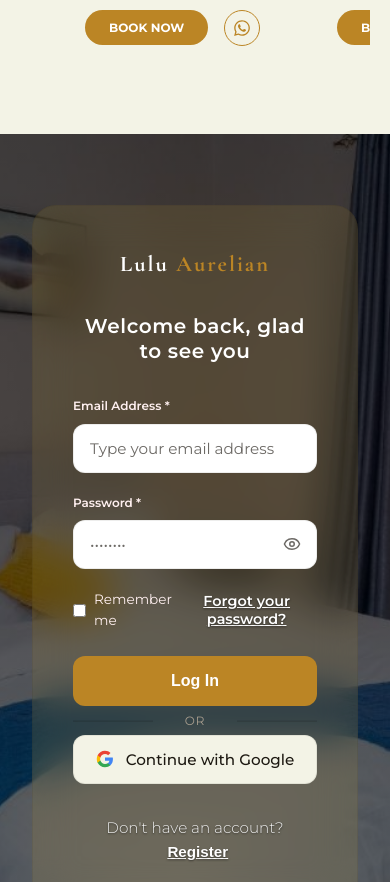
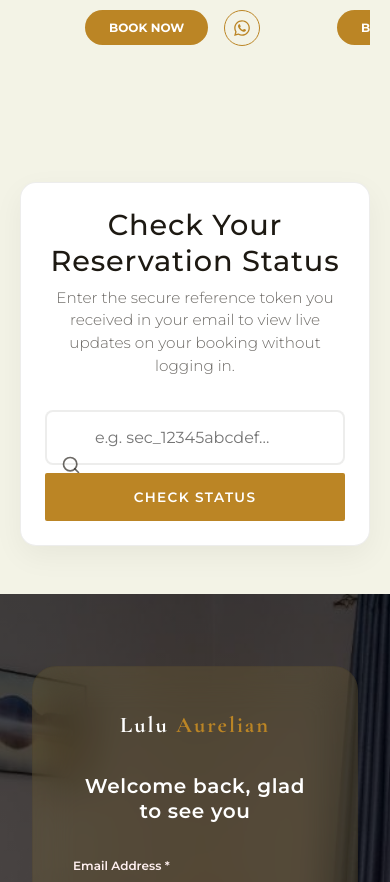
Before and after one commit to leonokumu254/lulu-aurelian, a React (Vite) app: page / in a window 390 px wide. Shown: the part 6820-7702 px from the top of the page. Built offline with nearby package versions, Linux system fonts and the light colour scheme; no server answers; a web font is replaced by a local one.

Commit message:
Enhance payment UX and add BookingStatusWidget

```diff
--- a/src/App.jsx
+++ b/src/App.jsx
@@ -19,6 +19,7 @@ import SuccessModal from './components/SuccessModal';
 import PortalDashboard from './components/PortalDashboard';
 import AuthPage from './components/AuthPage';
 import GuestAuthModal from './components/GuestAuthModal';
+import BookingStatusWidget from './components/BookingStatusWidget';
 
 import AOS from 'aos';
 import 'aos/dist/aos.css';
@@ -302,6 +303,7 @@ export default function App() {
           <Listings onBookSelect={handleBookSelect} />
           <WhyChooseUs />
           <OffersSection setPage={(p, params) => navigateToPage(p, params)} />
+          <BookingStatusWidget />
           {!authUser && (
             <AuthPage
               onLoginSuccess={(profile) => {
--- /dev/null
+++ b/src/components/BookingStatusWidget.css
@@ -0,0 +1,168 @@
+.booking-status-section {
+  padding: 4rem 1rem;
+  background-color: var(--color-bg);
+}
+
+.status-widget-container {
+  max-width: 650px;
+  margin: 0 auto;
+  background: #FFF;
+  border-radius: 16px;
+  padding: 2.5rem;
+  box-shadow: 0 10px 30px rgba(0,0,0,0.05);
+  border: 1px solid var(--color-border);
+}
+
+.status-widget-header {
+  text-align: center;
+  margin-bottom: 2rem;
+}
+
+.status-widget-header h2 {
+  font-family: var(--font-display);
+  font-size: 1.8rem;
+  color: var(--color-text);
+  margin-bottom: 0.5rem;
+}
+
+.status-widget-header p {
+  color: var(--color-muted);
+  font-size: 0.95rem;
+  line-height: 1.5;
+}
+
+.search-input-wrapper {
+  position: relative;
+  display: flex;
+  gap: 1rem;
+}
+
+.search-icon {
+  position: absolute;
+  left: 1rem;
+  top: 50%;
+  transform: translateY(-50%);
+  color: var(--color-muted);
+}
+
+.status-input {
+  width: 100%;
+  padding: 1rem 1rem 1rem 3rem;
+  border: 2px solid var(--color-border);
+  border-radius: 8px;
+  font-size: 1rem;
+  font-family: var(--font-sans);
+  transition: all 0.3s;
+}
+
+.status-input:focus {
+  outline: none;
+  border-color: var(--color-gold-deep);
+  box-shadow: 0 0 0 3px rgba(187, 133, 37, 0.1);
+}
+
+.status-btn {
+  padding: 0 2rem;
+  white-space: nowrap;
+  display: flex;
+  align-items: center;
+  justify-content: center;
+}
+
+.spinner {
+  animation: spin 1s linear infinite;
+}
+
+@keyframes spin {
+  from { transform: rotate(0deg); }
+  to { transform: rotate(360deg); }
+}
+
+.status-error {
+  margin-top: 1.5rem;
+  padding: 1rem;
+  background: #FEF2F2;
+  color: #DC2626;
+  border-radius: 8px;
+  text-align: center;
+  font-size: 0.95rem;
+}
+
+.status-result-card {
+  margin-top: 2rem;
+  border: 1px solid var(--color-border);
+  border-radius: 12px;
+  overflow: hidden;
+}
+
+.status-result-header {
+  display: flex;
+  align-items: center;
+  gap: 1rem;
+  padding: 1.5rem;
+  background: #FAFAFA;
+  border-bottom: 1px solid var(--color-border);
+}
+
+.status-text {
+  display: flex;
+  flex-direction: column;
+}
+
+.status-text .label {
+  font-size: 0.75rem;
+  text-transform: uppercase;
+  color: var(--color-muted);
+  margin-bottom: 0.25rem;
+}
+
+.status-badge {
+  font-size: 1rem;
+  letter-spacing: 1px;
+}
+
+.status-badge.pending { color: #F59E0B; }
+.status-badge.approved, .status-badge.paid { color: #10B981; }
+.status-badge.cancelled, .status-badge.declined { color: #DC2626; }
+
+.status-details-grid {
+  display: grid;
+  grid-template-columns: 1fr 1fr;
+  gap: 1.5rem;
+  padding: 1.5rem;
+}
+
+.detail-item {
+  display: flex;
+  flex-direction: column;
+}
+
+.detail-item .label {
+  font-size: 0.75rem;
+  color: var(--color-muted);
+  text-transform: uppercase;
+  margin-bottom: 0.25rem;
+}
+
+.detail-item .value {
+  font-weight: 500;
+  color: var(--color-text);
+  font-size: 0.95rem;
+}
+
+@media (max-width: 640px) {
+  .search-input-wrapper {
+    flex-direction: column;
+    gap: 0.5rem;
+  }
+  .status-btn {
+    padding: 1rem;
+  }
+  .status-details-grid {
+    grid-template-columns: 1fr;
+    gap: 1rem;
+  }
+  .status-widget-container {
+    padding: 1.5rem;
+  }
+}
--- /dev/null
+++ b/src/components/BookingStatusWidget.jsx
@@ -0,0 +1,114 @@
+import React, { useState } from 'react';
+import { Search, Loader, CheckCircle, XCircle, Clock } from 'lucide-react';
+import './BookingStatusWidget.css';
+
+export default function BookingStatusWidget() {
+  const [token, setToken] = useState('');
+  const [loading, setLoading] = useState(false);
+  const [result, setResult] = useState(null);
+  const [error, setError] = useState(null);
+
+  const checkStatus = async (e) => {
+    e.preventDefault();
+    if (!token.trim()) return;
+
+    setLoading(true);
+    setError(null);
+    setResult(null);
+
+    try {
+      const res = await fetch(`${import.meta.env.VITE_API_URL || ''}/api/bookings/status?token=${encodeURIComponent(token.trim())}`);
+      const data = await res.json();
+
+      if (data.success) {
+        setResult(data.booking);
+      } else {
+        setError(data.error || 'Could not find a booking with that reference code.');
+      }
+    } catch (err) {
+      setError('Connection error. Please try again later.');
+    } finally {
+      setLoading(false);
+    }
+  };
+
+  const getStatusIcon = (status) => {
+    switch (status) {
+      case 'APPROVED':
+      case 'PAID':
+        return <CheckCircle size={24} color="#10B981" />;
+      case 'CANCELLED':
+      case 'DECLINED':
+        return <XCircle size={24} color="#DC2626" />;
+      default:
+        return <Clock size={24} color="#F59E0B" />;
+    }
+  };
+
+  return (
+    <section className="booking-status-section">
+      <div className="container" data-aos="fade-up">
+        <div className="status-widget-container">
+          <div className="status-widget-header">
+            <h2>Check Your Reservation Status</h2>
+            <p>Enter the secure reference token you received in your email to view live updates on your booking without logging in.</p>
+          </div>
+
+          <form onSubmit={checkStatus} className="status-form">
+            <div className="search-input-wrapper">
+              <Search size={20} className="search-icon" />
+              <input
+                type="text"
+                placeholder="e.g. sec_12345abcdef..."
+                value={token}
+                onChange={(e) => setToken(e.target.value)}
+                className="status-input"
+                required
+              />
+              <button type="submit" disabled={loading} className="btn-primary status-btn">
+                {loading ? <Loader size={20} className="spinner" /> : 'Check Status'}
+              </button>
+            </div>
+          </form>
+
+          {error && (
+            <div className="status-error animate-fade-in">
+              {error}
+            </div>
+          )}
+
+          {result && (
+            <div className="status-result-card animate-slide-up">
+              <div className="status-result-header">
+                {getStatusIcon(result.status)}
+                <div className="status-text">
+                  <span className="label">Current Status</span>
+                  <strong className={`status-badge ${result.status.toLowerCase()}`}>{result.status}</strong>
+                </div>
+              </div>
+
+              <div className="status-details-grid">
+                <div className="detail-item">
+                  <span className="label">Guest Name</span>
+                  <span className="value">{result.guest_name}</span>
+                </div>
+                <div className="detail-item">
+                  <span className="label">Suite</span>
+                  <span className="value" style={{ textTransform: 'capitalize' }}>{result.unit_id}</span>
+                </div>
+                <div className="detail-item">
+                  <span className="label">Check In</span>
+                  <span className="value">{new Date(result.check_in).toLocaleDateString()}</span>
+                </div>
+                <div className="detail-item">
+                  <span className="label">Check Out</span>
+                  <span className="value">{new Date(result.check_out).toLocaleDateString()}</span>
+                </div>
+              </div>
+            </div>
+          )}
+        </div>
+      </div>
+    </section>
+  );
+}
--- a/src/components/SuccessModal.css
+++ b/src/components/SuccessModal.css
@@ -26,7 +26,8 @@
 .payment-gateway-box {
   max-width: 750px;
   padding: 0;
-  overflow: hidden;
+  overflow-y: auto;
+  max-height: 90vh;
 }
 
 .modal-close-btn {
@@ -112,6 +113,28 @@
 @media (max-width: 768px) {
   .payment-grid {
     grid-template-columns: 1fr;
+    display: flex;
+    flex-direction: column;
+  }
+  .payment-summary-col {
+    padding: 1.5rem;
+    border-right: none;
+    border-bottom: 1px solid var(--color-border);
+  }
+  .payment-methods-col {
+    padding: 1.5rem;
+  }
+  .payment-header {
+    padding: 1.5rem;
+  }
+  .modal-title {
+    font-size: 1.25rem;
+  }
+  .payment-timer-banner {
+    padding: 1rem 1.5rem;
+    flex-direction: column;
+    align-items: flex-start;
+    gap: 0.5rem;
   }
 }
 
@@ -213,9 +236,27 @@
   background: rgba(187, 133, 37, 0.05);
 }
 
+.payment-method-card.mpesa.selected {
+  border-color: #10B981;
+  background: rgba(16, 185, 129, 0.05);
+}
+
+.payment-method-card.paypal.selected {
+  border-color: #00457C;
+  background: rgba(0, 69, 124, 0.05);
+}
+
 .payment-method-card input[type="radio"] {
   accent-color: var(--color-gold-deep);
   transform: scale(1.2);
+}
+
+.payment-method-card.mpesa.selected input[type="radio"] {
+  accent-color: #10B981;
+}
+
+.payment-method-card.paypal.selected input[type="radio"] {
+  accent-color: #00457C;
 }
 
 .method-icon {
--- a/src/components/SuccessModal.jsx
+++ b/src/components/SuccessModal.jsx
@@ -95,10 +95,12 @@ export default function SuccessModal({ bookingDetails, onClose }) {
               <X size={48} strokeWidth={2.5} />
             </div>
           </div>
-          <h2 className="modal-title" style={{ fontSize: '2rem' }}>Payment Unsuccessful</h2>
-          <p className="modal-subtitle" style={{ fontSize: '1.1rem', maxWidth: 450, margin: '0 auto', color: '#DC2626' }}>
-            {paymentError}
-          </p>
+          <h2 className="modal-title" style={{ fontSize: '1.75rem', color: '#DC2626' }}>Payment Failed</h2>
+          <div style={{ background: '#FEF2F2', padding: '1rem', borderRadius: '8px', marginTop: '1rem' }}>
+            <p className="modal-subtitle" style={{ fontSize: '1rem', maxWidth: 450, margin: '0 auto', color: '#991B1B', fontWeight: 500 }}>
+              {paymentError || 'An unexpected error occurred during processing.'}
+            </p>
+          </div>
           <div style={{ display: 'flex', gap: '1rem', justifyContent: 'center', marginTop: '2.5rem' }}>
             <button onClick={() => setPaymentError(null)} className="btn-primary" style={{ padding: '1rem 2rem', background: '#DC2626', borderColor: '#DC2626' }}>
               Try Again
@@ -163,7 +165,7 @@ export default function SuccessModal({ bookingDetails, onClose }) {
           <div className="payment-methods-col">
             <h3 className="box-title">Select Payment Method</h3>
             <div className="payment-options-list">
-              <label className={`payment-method-card ${paymentMethod === 'mpesa' ? 'selected' : ''}`}>
+              <label className={`payment-method-card mpesa ${paymentMethod === 'mpesa' ? 'selected' : ''}`}>
                 <input type="radio" name="gateway" value="mpesa" checked={paymentMethod === 'mpesa'} onChange={() => setPaymentMethod('mpesa')} />
                 <div className="method-icon mpesa" style={{ background: 'transparent' }}>
                   <img src="/mpesa-logo.jpg" alt="M-Pesa" style={{ width: '100%', height: '100%', objectFit: 'contain', borderRadius: '8px' }} />
@@ -187,7 +189,7 @@ export default function SuccessModal({ bookingDetails, onClose }) {
                 </div>
               )}
 
-              <label className={`payment-method-card ${paymentMethod === 'paypal' ? 'selected' : ''}`}>
+              <label className={`payment-method-card paypal ${paymentMethod === 'paypal' ? 'selected' : ''}`}>
                 <input type="radio" name="gateway" value="paypal" checked={paymentMethod === 'paypal'} onChange={() => setPaymentMethod('paypal')} />
                 <div className="method-icon paypal" style={{ background: 'transparent' }}>
                   <img src="/paypal.svg" alt="PayPal" style={{ width: '100%', height: '100%', objectFit: 'contain' }} />
```
